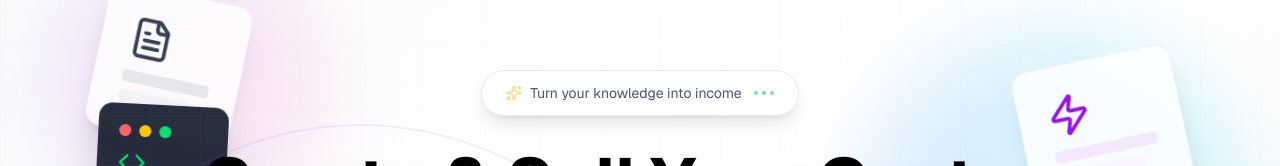
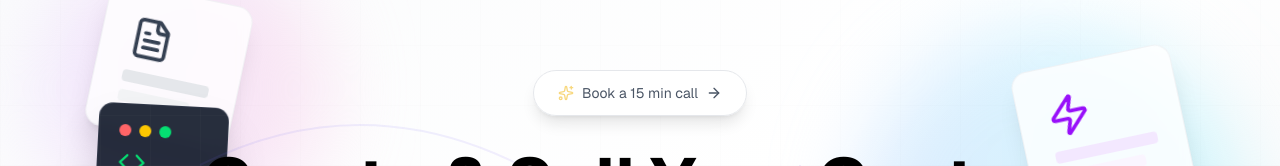
Before and after one commit to ijon007/forged, a Next.js app: page / in a window 1280 px wide. Shown: the part 135-301 px from the top of the page. Built offline with nearby package versions, Linux system fonts and the light colour scheme.

Commit message:
feat: book a call button

```diff
--- a/components/cta.tsx
+++ b/components/cta.tsx
@@ -1,5 +1,5 @@
 import { Button } from "@/components/ui/button"
-import { ArrowRight } from "lucide-react"
+import { ArrowRight, PhoneCall } from "lucide-react"
 import Link from "next/link"
 
 export function CTA() {
@@ -29,6 +29,16 @@ export function CTA() {
                 <ArrowRight className="relative ml-2 h-4 w-4 transition-transform group-hover:translate-x-1" />
               </Button>
             </Link>
+            <Link href="/login">
+              <Button
+                size="lg"
+                className="group relative bg-white text-black hover:bg-gray-100 transition-all hover:scale-105 hover:shadow-2xl rounded-xl overflow-hidden"
+              >
+                <div className="absolute inset-0 bg-gradient-to-r from-white to-gray-100 opacity-0 group-hover:opacity-100 transition-opacity" />
+                <span className="relative font-semibold">Book a call</span>
+                <PhoneCall className="relative ml-2 h-4 w-4 transition-transform group-hover:translate-x-1" />
+              </Button>
+            </Link>
           </div>
         </div>
       </div>
--- a/components/hero.tsx
+++ b/components/hero.tsx
@@ -1,5 +1,5 @@
 import { Button } from "@/components/ui/button"
-import { ArrowRight, Sparkles, FileText, Zap, DollarSign, Code, BookOpen, TrendingUp } from "lucide-react"
+import { ArrowRight, Sparkles, FileText, Zap, DollarSign, Code, BookOpen, TrendingUp, PhoneCall } from "lucide-react"
 import Link from "next/link"
 
 export function Hero() {
@@ -110,15 +110,11 @@ export function Hero() {
       {/* Main content */}
       <div className="container relative mx-auto px-4 py-20 lg:py-32 z-10">
         <div className="text-center">
-          <div className="mb-8 inline-flex items-center rounded-full border border-gray-200 bg-white/90 backdrop-blur-sm px-6 py-3 text-sm text-gray-600 transition-all hover:bg-white hover:shadow-xl hover:scale-105 cursor-default shadow-lg">
+          <Link href="https://cal.com/ijon4/15min" target="_blank" className="cursor-pointer mb-8 inline-flex items-center rounded-full border border-gray-200 bg-white/90 backdrop-blur-sm px-6 py-3 text-sm text-gray-600 transition-all hover:bg-white hover:shadow-xl hover:scale-105 shadow-lg">
             <Sparkles className="mr-2 h-4 w-4 text-yellow-500 animate-pulse" />
-            Turn your knowledge into income
-            <div className="ml-3 flex space-x-1">
-              <div className="h-1 w-1 rounded-full bg-green-500 animate-pulse" />
-              <div className="h-1 w-1 rounded-full bg-green-500 animate-pulse animation-delay-200" />
-              <div className="h-1 w-1 rounded-full bg-green-500 animate-pulse animation-delay-400" />
-            </div>
-          </div>
+            Book a 15 min call
+            <ArrowRight size={16} className="ml-2" />
+          </Link>
 
           <h1 className="mb-6 font-bold tracking-tight text-black text-start sm:text-center text-5xl lg:text-6xl xl:text-7xl relative">
             <span className="inline-block animate-fade-in-up">Create & Sell Your Custom</span>
```
Also changed, not shown: app/page.tsx (line endings or trailing spaces).
